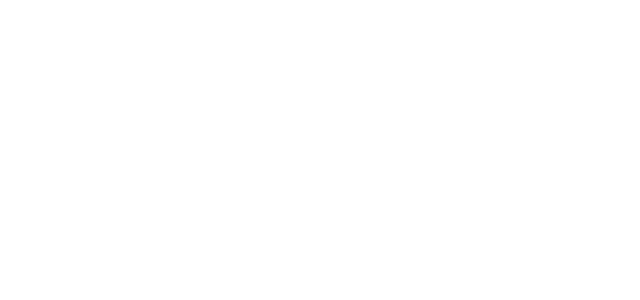
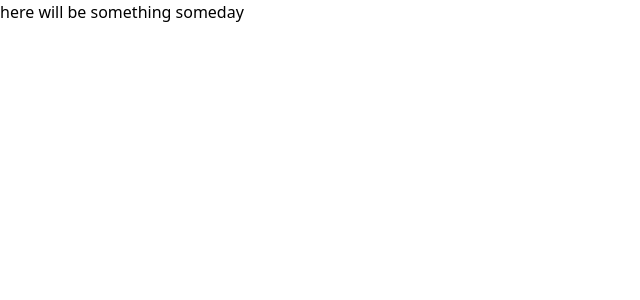
Before and after one commit to fkielbasa/taskflow-frontend, a Vue app in the folder TaskFlow/: page /tasks in a window 1280 px wide. Before the commit this address had no page. Shown: the top 300 px of the page, without its empty margins (0-640 px from the left). Built offline with nearby package versions, Linux system fonts and the light colour scheme; what vue3-google-oauth2 would draw is missing.

Commit message:
feat: tasks page

```diff
--- a/TaskFlow/package.json
+++ b/TaskFlow/package.json
@@ -12,6 +12,7 @@
   },
   "dependencies": {
     "@tailwindcss/forms": "^0.5.7",
+    "axios": "^1.6.7",
     "pinia": "^2.1.7",
     "vue": "^3.4.15",
     "vue-router": "^4.2.5",
--- a/TaskFlow/src/router/index.ts
+++ b/TaskFlow/src/router/index.ts
@@ -2,6 +2,7 @@
 import HomeView from '../views/HomeView.vue'
 import LoginView from "@/views/LoginView.vue";
 import RegisterView from "@/views/RegisterView.vue";
+import TasksView from "@/views/TasksView.vue"
 
 const router = createRouter({
   history: createWebHistory(import.meta.env.BASE_URL),
@@ -28,6 +29,11 @@
       path: '/login',
       name: 'login',
       component: LoginView
+    },
+    {
+      path: '/tasks',
+      name: '/tasks',
+      component: TasksView
     }
   ]
 })
--- /dev/null
+++ b/TaskFlow/src/views/TasksView.vue
@@ -0,0 +1,7 @@
+<script>
+
+</script>
+
+<template>
+<p>here will be something someday </p>
+</template>
```
Also changed, not shown: 1 other file (tests, documents, lock files or other folders).
